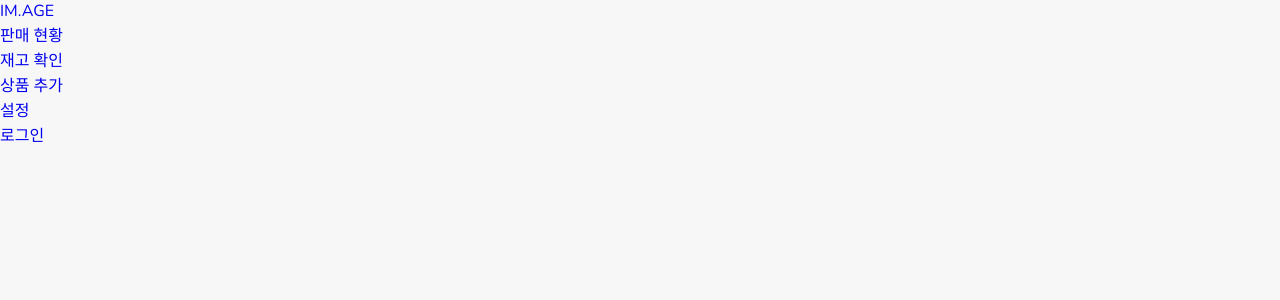
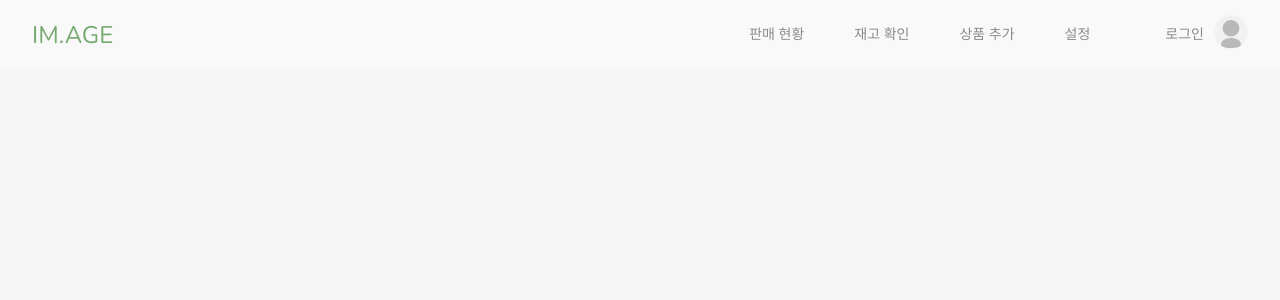
Before and after one commit to dbwlszee/im.age-front, a React (Create React App) app: page / in a window 1280 px wide. Shown: the top 300 px of the page. Built offline with nearby package versions, Linux system fonts and the light colour scheme.

Commit message:
feat: Navbar추가
1. Navigation bar를 추가

```diff
--- a/src/App.js
+++ b/src/App.js
@@ -9,7 +9,7 @@ styled(Nav)`
   top: 0px;
 `;
 
-
+//app
 function App() {
   return (
     <div className="App">
--- a/src/component/user/Nav.js
+++ b/src/component/user/Nav.js
@@ -1,22 +1,61 @@
 import React from "react";
+import styled from "styled-components";
+import { ReactComponent as LoginSvg } from './login1.svg';
 
+// style
+const Navbar = styled.nav`
+    display: flex;
+    justify-content: space-between;
+    align-items: center;
+    background-color: rgb(249, 249, 249);
+    padding: 15px 12px;
+`;
+const Home = styled.a`
+    padding-left: 20px;
+    font-size: 24px;
+    font-weight: 400;
+    color: #75A970;
+`;
+const Menu = styled.ul`
+    font-size: 14px;
+    display: flex;
+    margin: 0;
+    padding-left: 0;
+    li:Nth-child(5){
+        padding: 8px 10px 8px 50px;
+    }
+
+    li{
+        padding: 8px 25px;
+    }
+    a{
+        color: #8B8B8B;
+    }
+
+`;
+
+const Login = styled.a`
+    padding: 0 20px 0 0;
+`;
+
+
+// Nav Component
 const Nav = () => {
 
     return(
         <>
-            <nav>
-                <div>
-                    <a href="/">IM.AGE</a>
-                </div>
+            <Navbar>
+                <Home href="/">IM.AGE</Home>
 
-                <ul>
+                <Menu>
                     <li><a href="/sales-status">판매 현황</a></li>
                     <li><a href="/stock">재고 확인</a></li>
                     <li><a href="/add">상품 추가</a></li>
                     <li><a href="/settings">설정</a></li>
                     <li><a href="/login">로그인</a></li>
-                </ul>
-            </nav>
+                    <Login href="/login"><LoginSvg/></Login>
+                </Menu>
+            </Navbar>
         </>
     )
 }
```
Also changed, not shown: src/component/user/login1.svg (added).
